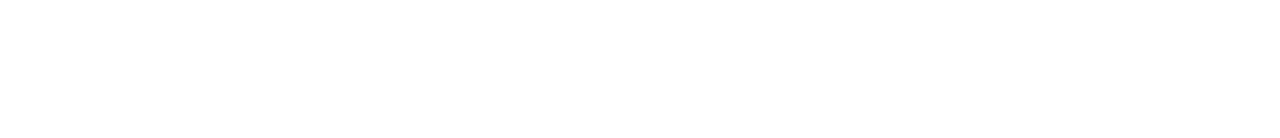
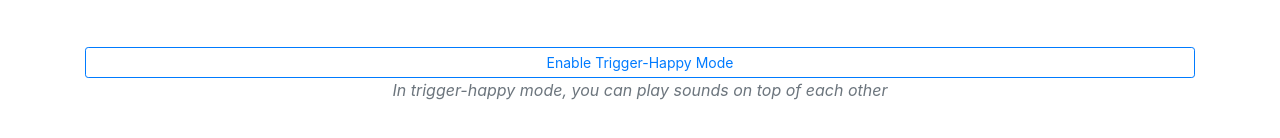
Before and after one commit to danursin/ZeldaSoundboard, a Next.js app: page / in a window 1280 px wide. Shown: the part 2300-2438 px from the top of the page. Before the commit the page ends 2347 px from the top, so only its background shows below. Built offline with nearby package versions, Linux system fonts and the light colour scheme.

Commit message:
feature: opt into trigger happy mode

```diff
--- a/components/SoundButton.tsx
+++ b/components/SoundButton.tsx
@@ -6,8 +6,9 @@ export interface SoundButtonProps {
     imgSrc: string;
     soundSrc?: string;
     clickHandler?: (count: number) => Promise<void>;
+    triggerHappyMode: boolean;
 }
-const SoundButton: React.FC<SoundButtonProps> = ({ imgSrc, soundSrc, clickHandler }) => {
+const SoundButton: React.FC<SoundButtonProps> = ({ imgSrc, soundSrc, clickHandler, triggerHappyMode }) => {
     const [count, setCount] = useState<number>(0);
     const [disabled, setDisabled] = useState<boolean>(false);
 
@@ -26,7 +27,12 @@ const SoundButton: React.FC<SoundButtonProps> = ({ imgSrc, soundSrc, clickHandle
     };
 
     return (
-        <button type="button" className="btn btn-outline-secondary w-100 h-100" disabled={disabled} onClick={() => handleClick()}>
+        <button
+            type="button"
+            className="btn btn-outline-secondary w-100 h-100"
+            disabled={disabled && !triggerHappyMode}
+            onClick={() => handleClick()}
+        >
             <img src={`/img/${imgSrc}`} alt={imgSrc} className="w-100" />
         </button>
     );
--- a/pages/index.tsx
+++ b/pages/index.tsx
@@ -2,8 +2,9 @@ import SoundButton, { SoundButtonProps } from "../components/SoundButton";
 
 import Head from "next/head";
 import { playSound } from "../services/soundService";
+import { useState } from "react";
 
-const sounds: SoundButtonProps[] = [
+const sounds: Omit<SoundButtonProps, "triggerHappyMode">[] = [
     {
         imgSrc: "attackPic.png",
         clickHandler: () => {
@@ -85,6 +86,8 @@ const sounds: SoundButtonProps[] = [
 ];
 
 const Home: React.FC = () => {
+    const [triggerHappyMode, setTriggerHappyMode] = useState<boolean>(false);
+
     return (
         <div className="container">
             <Head>
@@ -98,9 +101,20 @@ const Home: React.FC = () => {
             <div className="row mb-5">
                 {sounds.map((sound) => (
                     <div className="col-4 px-1 pt-2" key={sound.imgSrc}>
-                        <SoundButton {...sound} />
+                        <SoundButton {...sound} triggerHappyMode={triggerHappyMode} />
                     </div>
                 ))}
+            </div>
+
+            <div className="mb-5">
+                <button
+                    type="button"
+                    className={`btn ${triggerHappyMode ? "btn-primary" : "btn-outline-primary"} btn-sm btn-block`}
+                    onClick={() => setTriggerHappyMode(!triggerHappyMode)}
+                >
+                    {triggerHappyMode ? "Disable" : "Enable"} Trigger-Happy Mode
+                </button>
+                <em className="text-muted text-center d-block">In trigger-happy mode, you can play sounds on top of each other</em>
             </div>
         </div>
     );
```
